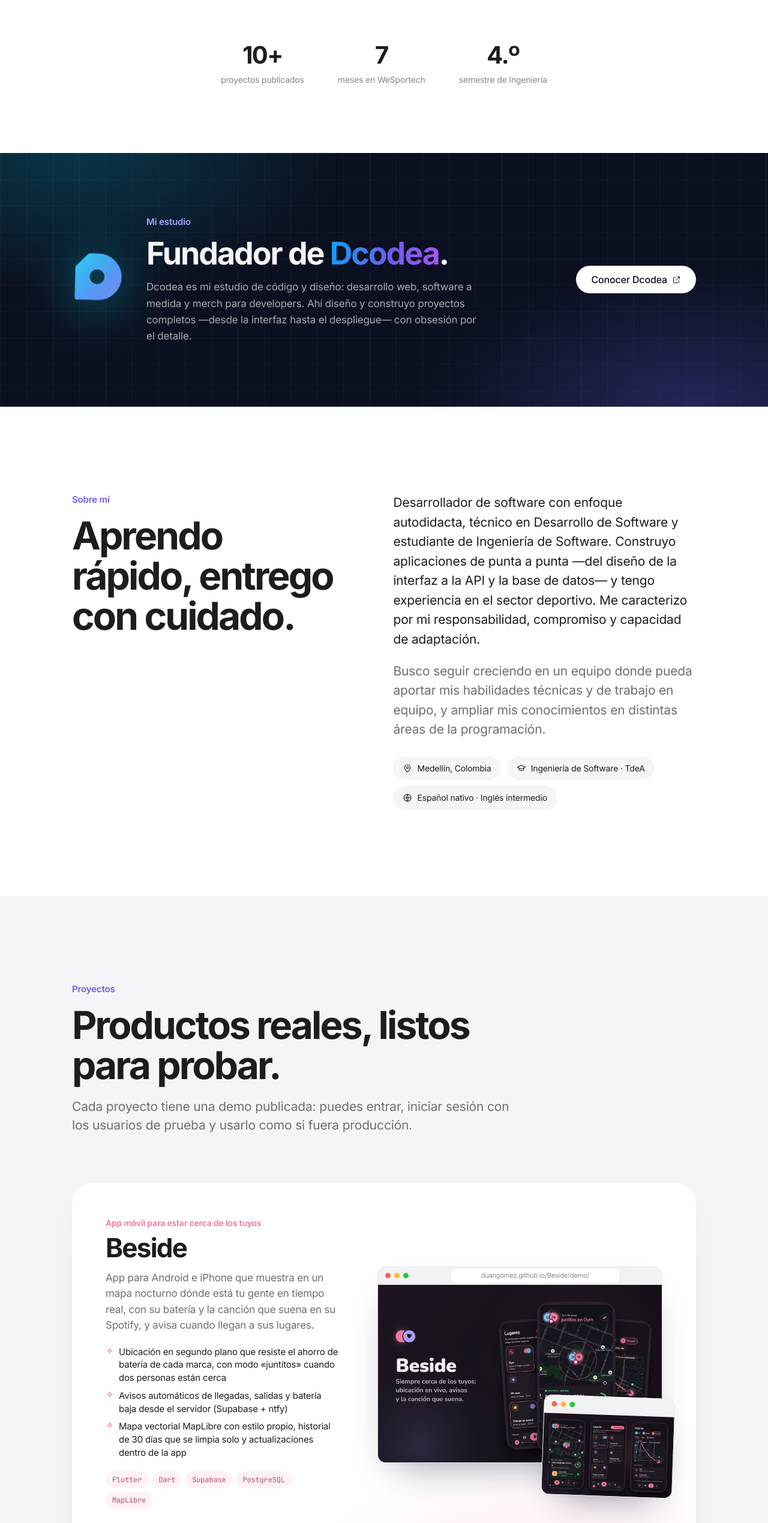
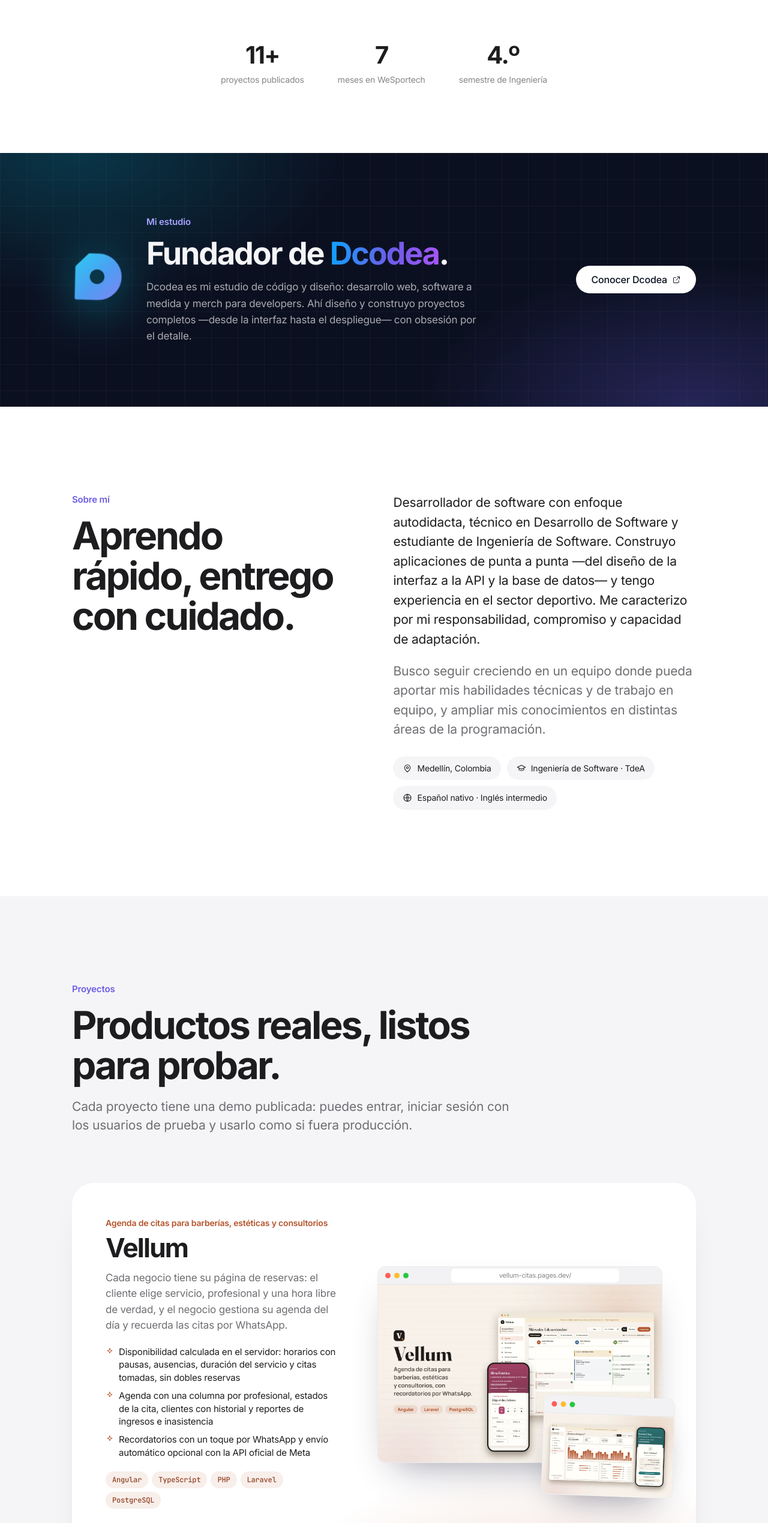
Before and after one commit to DuanGomez/Duan-Portafolio, a React (Vite) app: page / in a window 1280 px wide. Shown: the part 879-3418 px from the top of the page at 60% size. Built offline with nearby package versions, Linux system fonts and the light colour scheme.

Commit message:
Proyecto Vellum

```diff
--- a/src/data.ts
+++ b/src/data.ts
@@ -17,7 +17,7 @@ export const PROFILE = {
 };
 
 export const STATS = [
-  { value: '10+', label: 'proyectos publicados' },
+  { value: '11+', label: 'proyectos publicados' },
   { value: '7', label: 'meses en WeSportech' },
   { value: '4.º', label: 'semestre de Ingeniería' },
 ];
@@ -40,6 +40,19 @@ const PAGES = 'https://duangomez.github.io';
 const GH = 'https://github.com/DuanGomez';
 
 export const PROJECTS: Project[] = [
+  {
+    id: 'vellum',
+    name: 'Vellum',
+    kicker: 'Agenda de citas para barberías, estéticas y consultorios',
+    summary: 'Cada negocio tiene su página de reservas: el cliente elige servicio, profesional y una hora libre de verdad, y el negocio gestiona su agenda del día y recuerda las citas por WhatsApp.',
+    highlights: ['Disponibilidad calculada en el servidor: horarios con pausas, ausencias, duración del servicio y citas tomadas, sin dobles reservas', 'Agenda con una columna por profesional, estados de la cita, clientes con historial y reportes de ingresos e inasistencia', 'Recordatorios con un toque por WhatsApp y envío automático opcional con la API oficial de Meta'],
+    stack: ['Angular', 'TypeScript', 'PHP', 'Laravel', 'PostgreSQL'],
+    image: 'projects/vellum.webp',
+    gallery: ['projects/vellum-panel.webp'],
+    demo: 'https://vellum-citas.pages.dev/',
+    repo: `${GH}/Vellum`,
+    accent: '#B4532A',
+  },
   {
     id: 'beside',
     name: 'Beside',
```
Also changed, not shown: public/projects/vellum-panel.webp (added), public/projects/vellum.webp (added).
